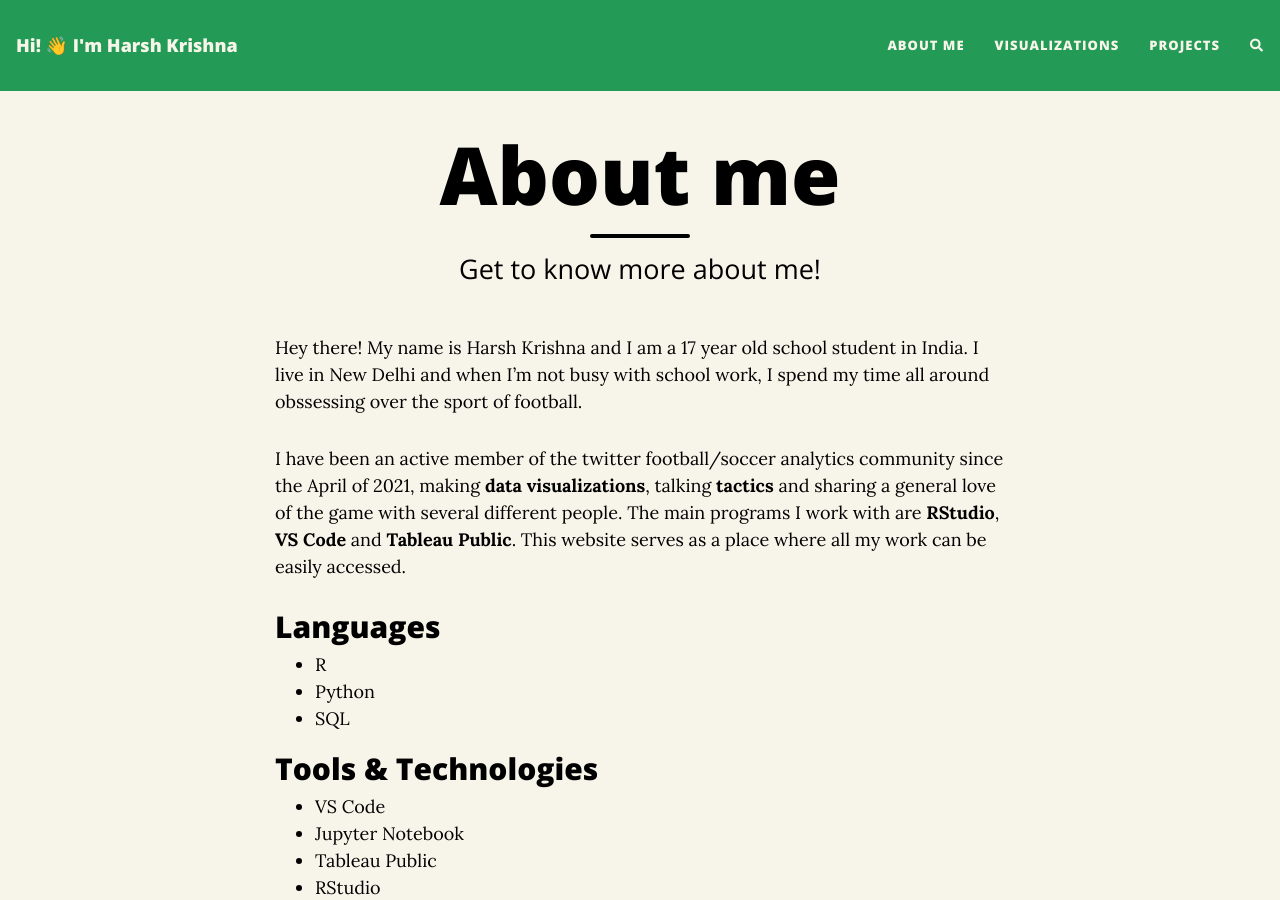
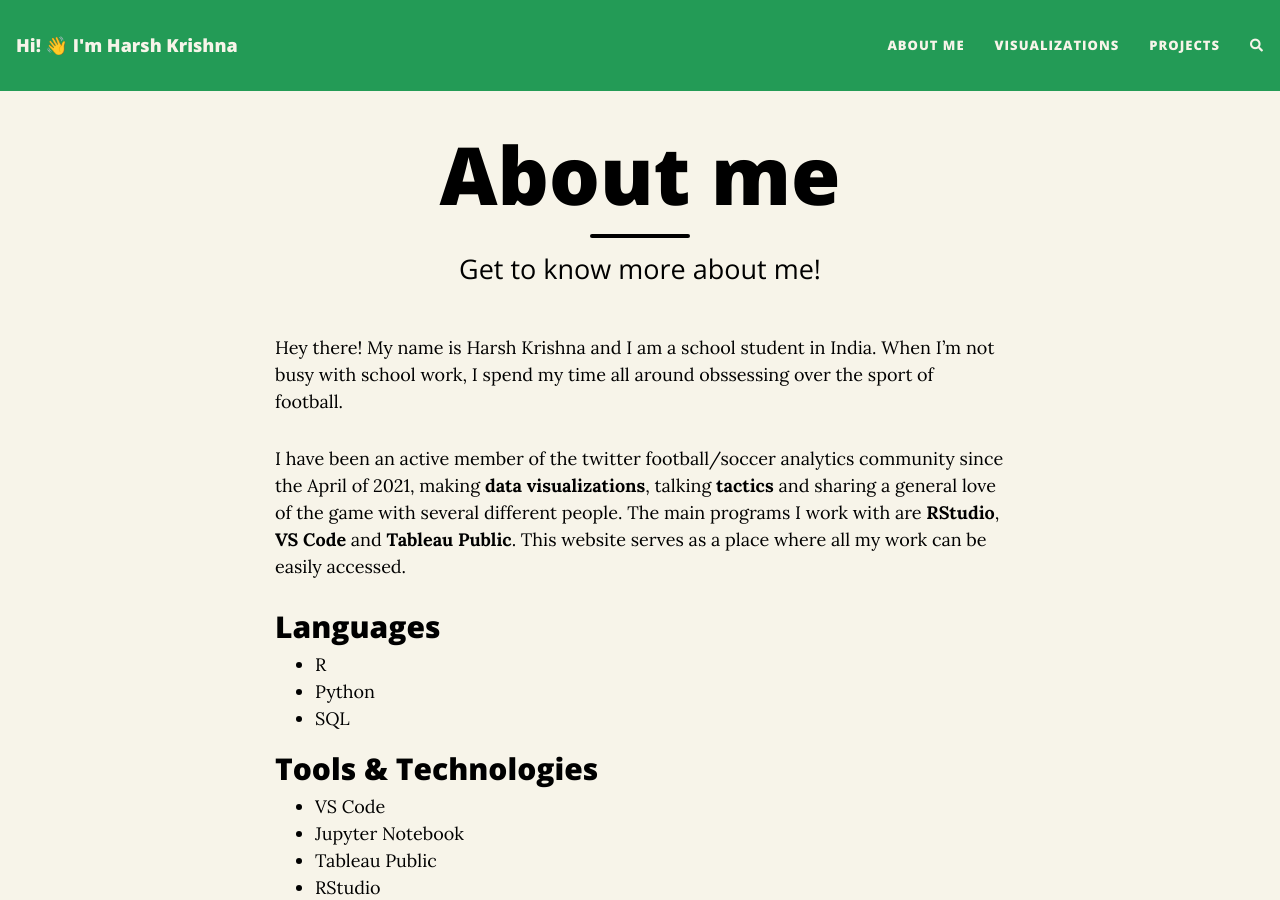
Before and after one commit to harshkrishna17/harshkrishna17.github.io, a Jekyll site: the page built from aboutme.md, in a window 1280 px wide and 900 px high. Built offline with Jekyll 4.4.1, drawn with Linux system fonts in a browser that asks for light colours; nearby versions of some CDN libraries; comment, search, counter and statistics services are not loaded.

Commit message:
Update aboutme.md

```diff
--- a/aboutme.md
+++ b/aboutme.md
@@ -4,7 +4,7 @@ title: About me
 subtitle: Get to know more about me!
 ---
 
-Hey there! My name is Harsh Krishna and I am a 17 year old school student in India. I live in New Delhi and when I'm not busy with school work, I spend my time all around obssessing over the sport of football.
+Hey there! My name is Harsh Krishna and I am a school student in India. When I'm not busy with school work, I spend my time all around obssessing over the sport of football.
 
 I have been an active member of the twitter football/soccer analytics community since the April of 2021, making **data visualizations**, talking **tactics** and sharing a general love of the game with several different people. The main programs I work with are **RStudio**, **VS Code** and **Tableau Public**. This website serves as a place where all my work can be easily accessed.
 
```
